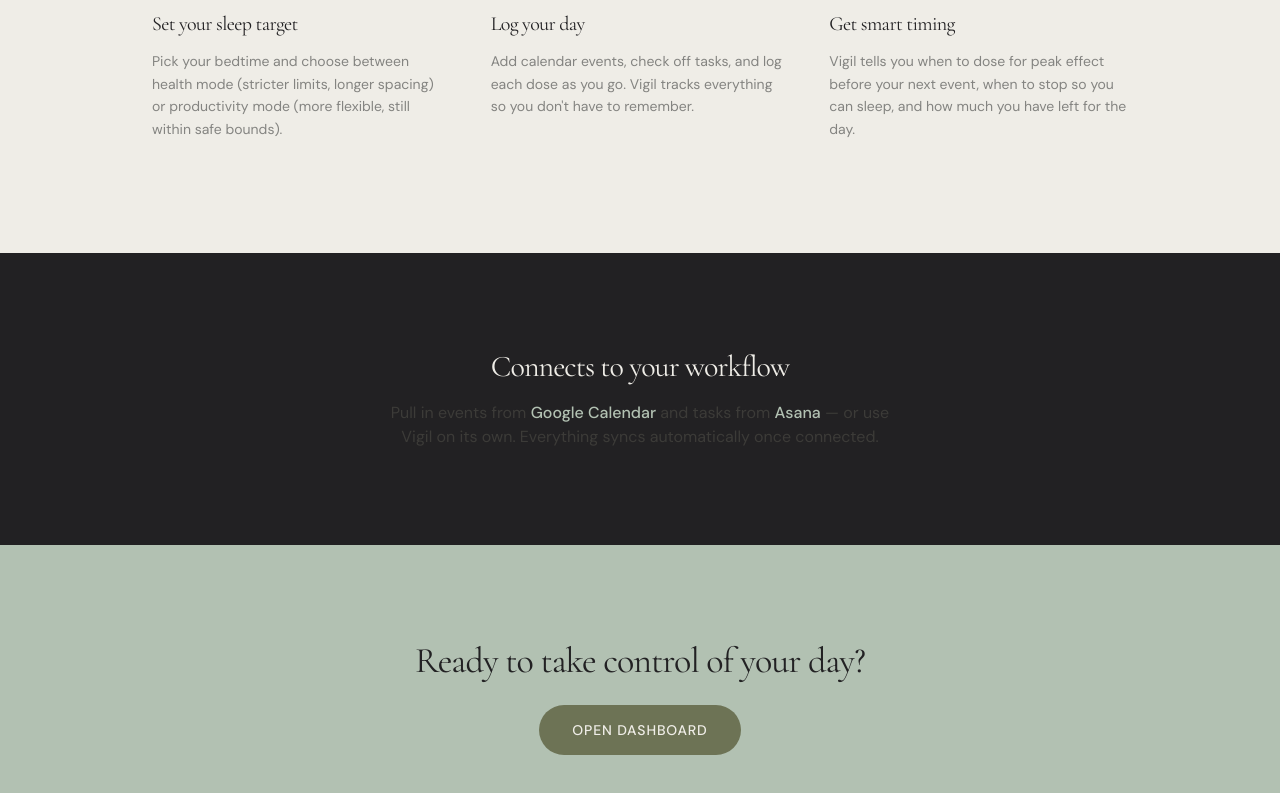
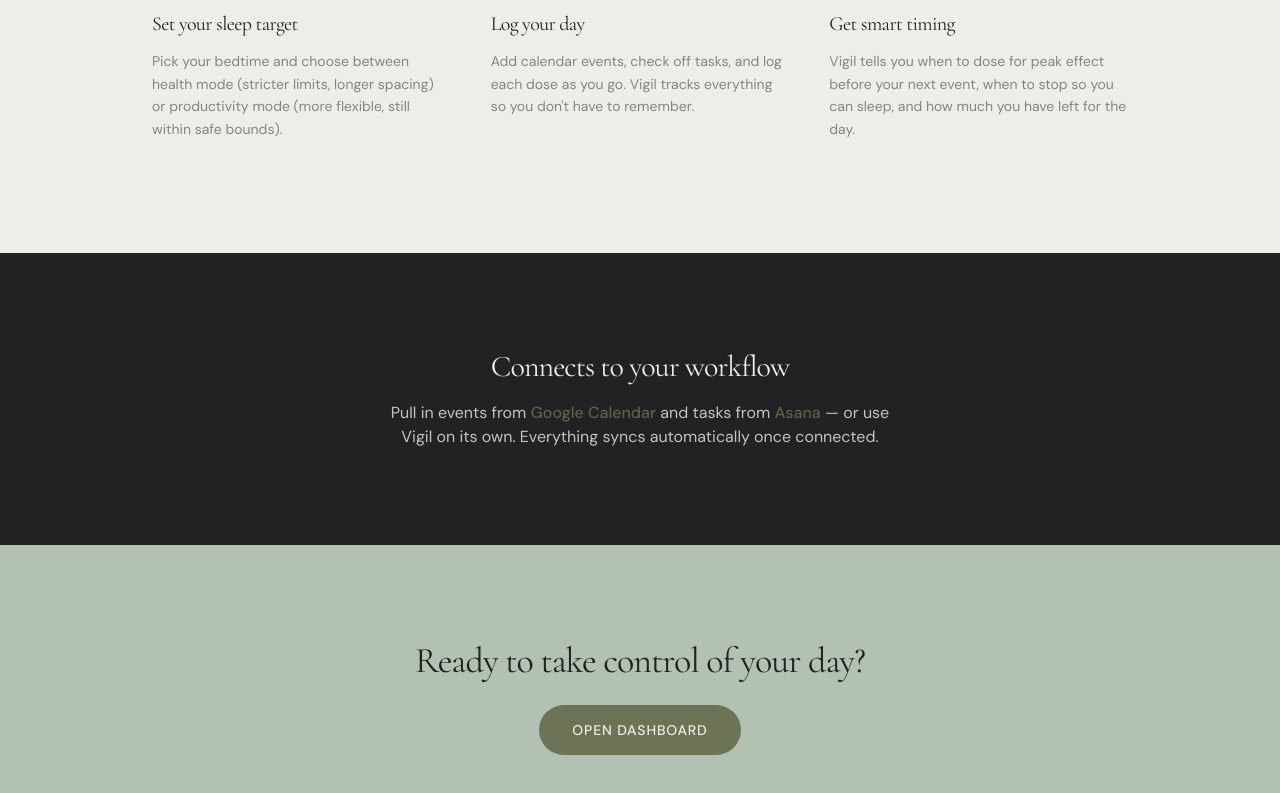
Before and after one commit to lsbradlatx/vigil, a Next.js app: page / in a window 1280 px wide. Shown: the part 1552-2345 px from the top of the page. Built offline with nearby package versions, Linux system fonts and the light colour scheme; no server answers.

Commit message:
Updated landing page styles to support dark theme, changing background and text colors for better visibility. Adjusted text color for integration descriptions to align with the new theme, enhancing overall aesthetics and user experience.

```diff
--- a/app/page.tsx
+++ b/app/page.tsx
@@ -156,17 +156,17 @@ export default function LandingPage() {
       </section>
 
       {/* ── Integrations ── */}
-      <section className="bg-[var(--color-obsidian)] py-20 md:py-24">
+      <section className="bg-[var(--color-bg-dark)] py-20 md:py-24">
         <div className="max-w-3xl mx-auto px-6 text-center">
           <ScrollReveal animation="fade-in">
-            <h2 className="font-display text-2xl md:text-3xl font-medium text-[var(--color-cream)] mb-4">
+            <h2 className="font-display text-2xl md:text-3xl font-medium text-[var(--color-text-on-dark)] mb-4">
               Connects to your workflow
             </h2>
-            <p className="text-[var(--color-cream)]/70 text-sm md:text-base max-w-lg mx-auto leading-relaxed">
+            <p className="text-[var(--color-text-on-dark)] opacity-80 text-sm md:text-base max-w-lg mx-auto leading-relaxed">
               Pull in events from{" "}
-              <span className="font-medium text-[var(--color-sage-light)]">Google Calendar</span>{" "}
+              <span className="font-medium text-sage">Google Calendar</span>{" "}
               and tasks from{" "}
-              <span className="font-medium text-[var(--color-sage-light)]">Asana</span>{" "}
+              <span className="font-medium text-sage">Asana</span>{" "}
               — or use Vigil on its own. Everything syncs automatically once connected.
             </p>
           </ScrollReveal>
```
